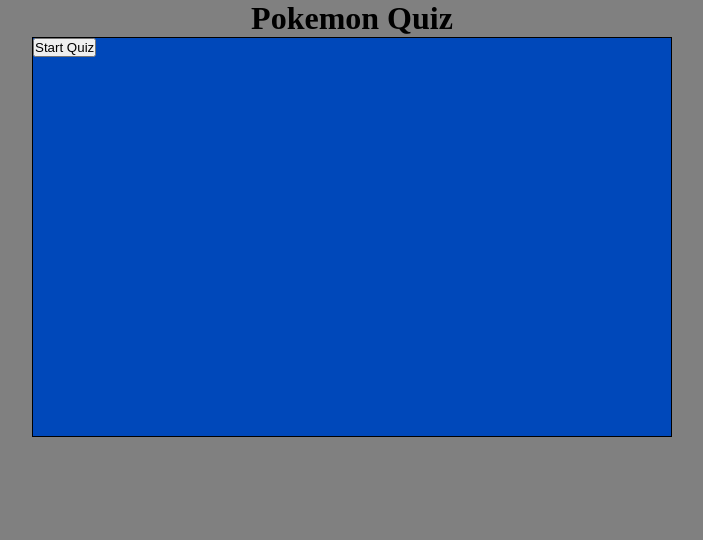
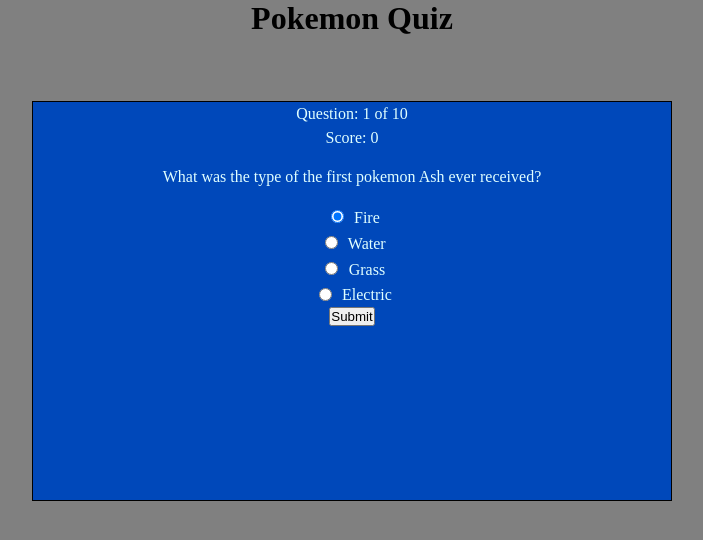
Before and after one commit to emanuelrouse/Pokemon-Quiz-App, a plain HTML site: page index.html in a window 1280 px wide. Both pictures are taken after a click on the element "Start Quiz". Shown: the whole page, without its empty margins (288-991 px from the left). Drawn offline with nearby package versions, Linux system fonts and the light colour scheme.

Commit message:
Updated CSS styles

```diff
--- a/CSS/main.css
+++ b/CSS/main.css
@@ -8,10 +8,12 @@ body, html{
   height: 100%;
   width: 100%;
   background-color: grey;
+
 }
 
 header h1 {
   text-align: center;
+  margin-bottom: 5%;
 }
 
 main {
@@ -20,19 +22,36 @@ main {
   width: 50vw;
   margin: 0 auto;
   border: 1px solid black;
+  color: #E0FFFF;
 }
 
-/* .container {
+.container {
   display: flex;
-} */
+  flex-direction: column;
+  align-items: center;
+  justify-content: center;
+}
 
-.container button {
+p {
+  text-align: center;
+  line-height: 1.5;
+}
+
+.container fieldset {
+  text-align: center;
+  border: 0;
+}
+
+
+.container .submit-answer-button, .next-question {
+  display: block;
   margin: 0 auto;
 }
 
-fieldset {
-  border: 0;
+input {
+  margin: .4rem;
 }
+
 
 .correct-answer-image {
   height: 200px;
--- a/index.js
+++ b/index.js
@@ -9,7 +9,7 @@ const STORE = {
     },
     {
       title: "How many badges did Ash need to enter the pokemon league?",
-      answers: ["4", "6", "2", "8"],
+      answers: ["Four badges", "Six badges", "Two badges", "Eight badges"],
       correctAnswer: 3
     },
     {
@@ -95,7 +95,7 @@ function generateQuestionView() {
       <input type="radio" id="answer-3" name="answer" value="3">
       <label for="answer-3">${answers[3]}</label>
     </fieldset>
-    <button type="submit">Submit</button>
+    <button class="submit-answer-button"type="submit">Submit</button>
 </form>
 `
 }
@@ -113,12 +113,14 @@ function generateCorrectView() {
 }
 
 function generateInCorrectView() {
-  console.log(STORE.questions[STORE.questionNumber].answers[STORE.questions.correctAnswer]);
+  const correctAnswer = STORE.questions[STORE.questionNumber].answers[STORE.questions[STORE.questionNumber].correctAnswer];
+
+  console.log(correctAnswer);
   return `
   <p>Incorrect!</p>
   <p>You got ${STORE.score} of ${STORE.questions.length}</p>
   <img class="incorrect-answer-image" src="./assets/jessie-kicking-magikarp.jpg" alt="pikachu-electric-attack">
-  <p>The correct answer is: ${STORE.questions[STORE.questionNumber].answers[STORE.questions[STORE.questionNumber].correctAnswer]}</p>
+  <p>The correct answer is: ${correctAnswer}</p>
   <button class="next-question js-next-question" type="submit">Next Question</button>
   `;
 }
@@ -126,8 +128,8 @@ function generateInCorrectView() {
 function generateEndOFQuiz() {
   return `
   <p>End of Quiz</p>
-  <p>You got ${STORE.score} of ${STORE.questions.length} correct</p>
-  <p>Score: ${STORE.score}  out of ${STORE.questions.length}</p>
+  <p>You got ${STORE.score} of ${STORE.questions.length} quesitons correct!</p>
+  <p>Score: ${STORE.score} </p>
   <button class="end-of-quiz js-end-of-quiz"type="submit">Restart quiz</button>`
 }
 
```
